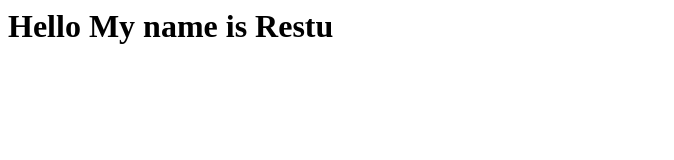
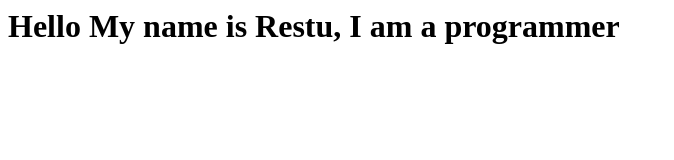
Before and after one commit to griyadrs/tugas_praktek_vercel, a plain HTML site: page index.html in a window 1280 px wide. Shown: the whole page, without its empty margins (0-674 px from the left). Drawn offline with Linux system fonts and the light colour scheme.

Commit message:
3. Add : what I do

```diff
--- a/index.html
+++ b/index.html
@@ -1 +1 @@
-<h1>Hello My name is Restu</h1>
+<h1>Hello My name is Restu, I am a programmer</h1>
```
